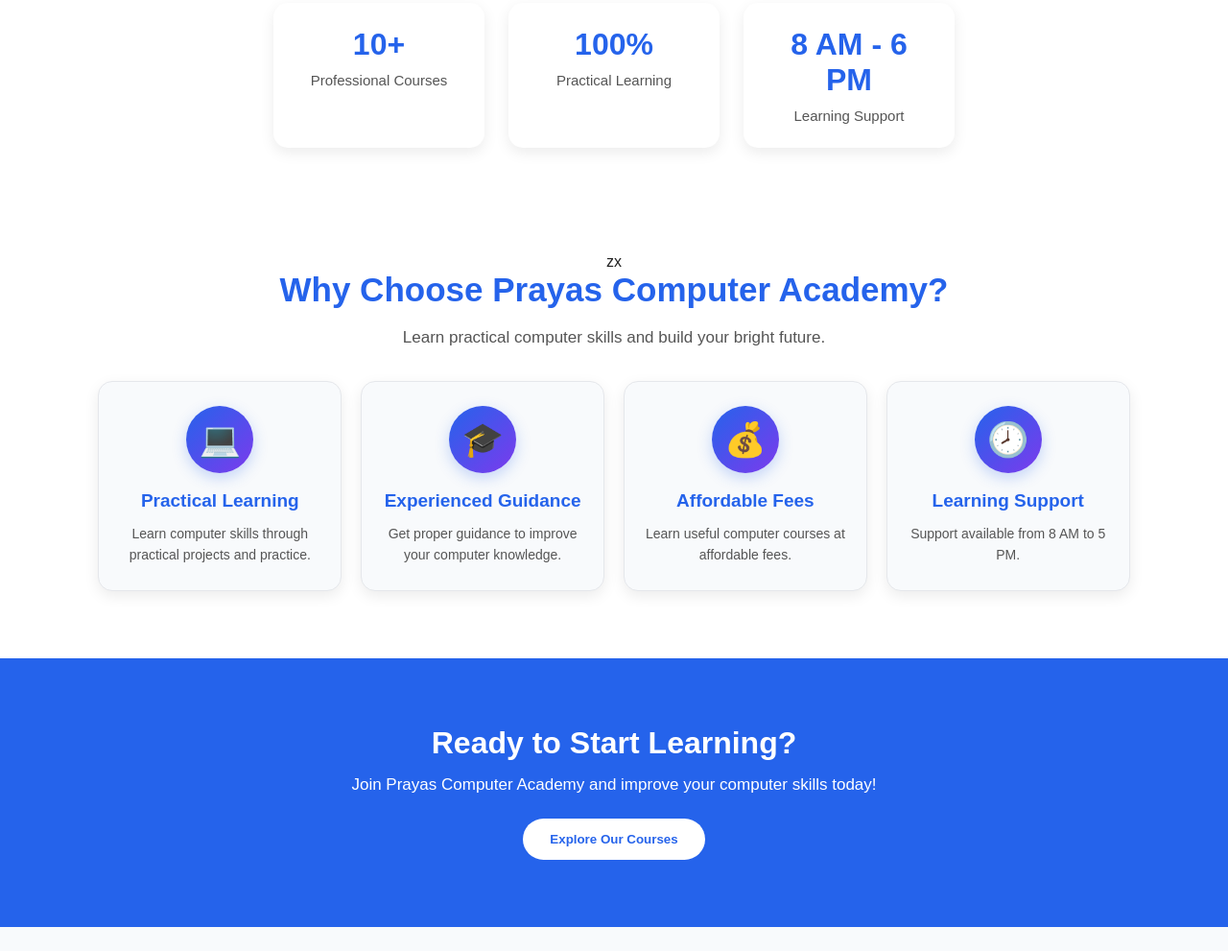
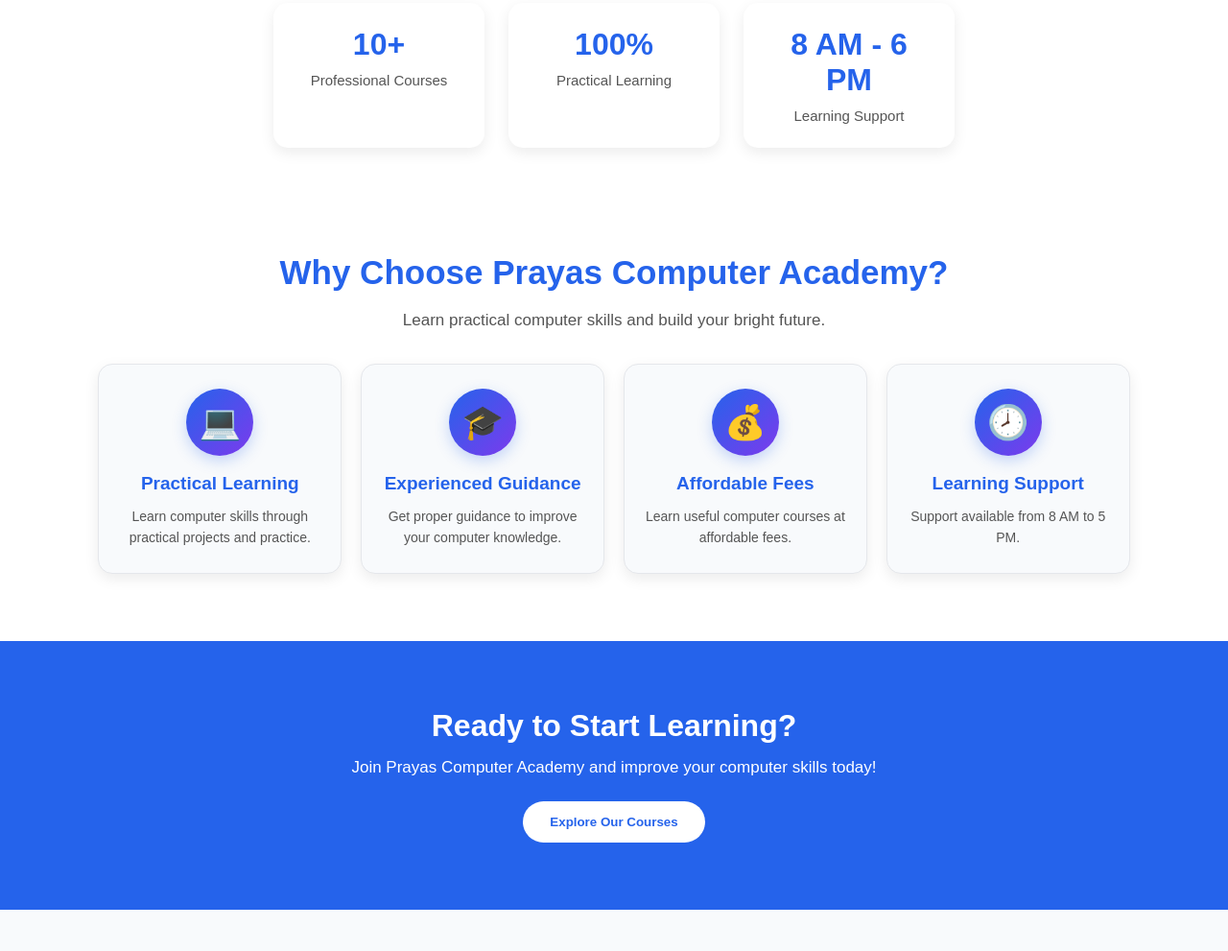
Before and after one commit to kumarmonu64698-cmyk/prayas-computer-academy, a plain HTML site: page index.html in a window 1280 px wide. Shown: the part 918-1909 px from the top of the page at 96% size. Drawn offline with Linux system fonts and the light colour scheme.

Commit message:
Fix typo in 'why-choose' section header

```diff
--- a/index.html
+++ b/index.html
@@ -76,7 +76,7 @@
     </section>
     <!-- Why Choose Us Section -->
 
-    <section class="why-choose" id="about">zx
+    <section class="why-choose" id="about">
         <h2>Why Choose Prayas Computer Academy?</h2>
 
         <p class="why-subtitle">
```
